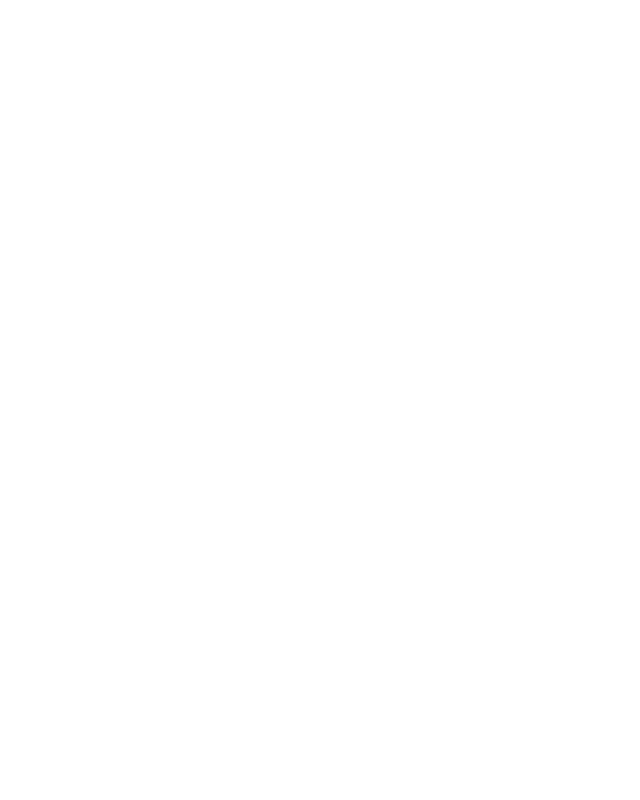
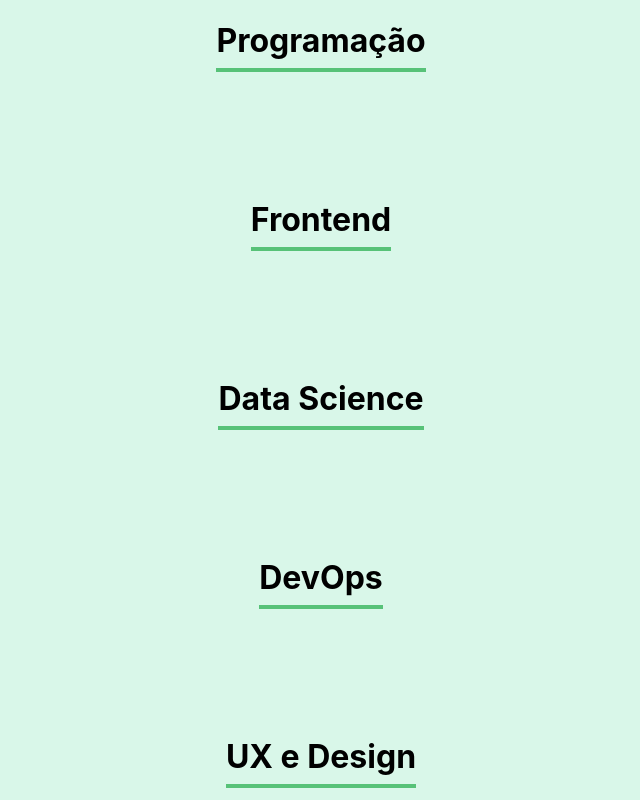
Before and after one commit to cassiocastro73/organo, a React (Create React App) app: page / in a window 1280 px wide. Shown: the part 1520-2320 px from the top of the page, without its empty margins (319-959 px from the left). Before the commit the page ends 1477 px from the top, so only its background shows below. Built offline with nearby package versions, Linux system fonts and the light colour scheme.

Commit message:
Adição das sections de times

```diff
--- a/src/App.js
+++ b/src/App.js
@@ -1,6 +1,8 @@
 import { useState } from 'react';
 import Banner from './components/Banner';
 import Formulario from './components/Formulario';
+import Time from './components/Time';
+
 
 function App() {
 
@@ -18,6 +20,13 @@ function App() {
     <div className="App">
       <Banner />
       <Formulario aoColaboradorCadastrado={colaborador => aoNovoColaboradorAdicionado(colaborador)}/>
+      <Time nome="Programação"/>
+      <Time nome="Frontend"/>
+      <Time nome="Data Science"/>
+      <Time nome="DevOps"/>
+      <Time nome="UX e Design"/>
+      <Time nome="Mobile"/>
+      <Time nome="Inovação e Gestão"/>
     </div>
   );
 }
--- /dev/null
+++ b/src/components/Time/Time.css
@@ -0,0 +1,12 @@
+.time {
+    text-align: center;
+    padding: 32px;
+    background-color: #D9F7E9;
+}
+
+.time h3 {
+    font-size: 32px;
+    border-bottom: 4px solid #57C278;
+    display: inline-block;
+    padding-bottom: 8px;
+}
--- /dev/null
+++ b/src/components/Time/index.js
@@ -0,0 +1,14 @@
+import React from 'react';
+import './Time.css';
+
+const Time = (props) => {
+  return (
+    <section className='time'>
+        <h3>
+            {props.nome}
+        </h3>
+    </section>
+  );
+}
+
+export default Time;
```
